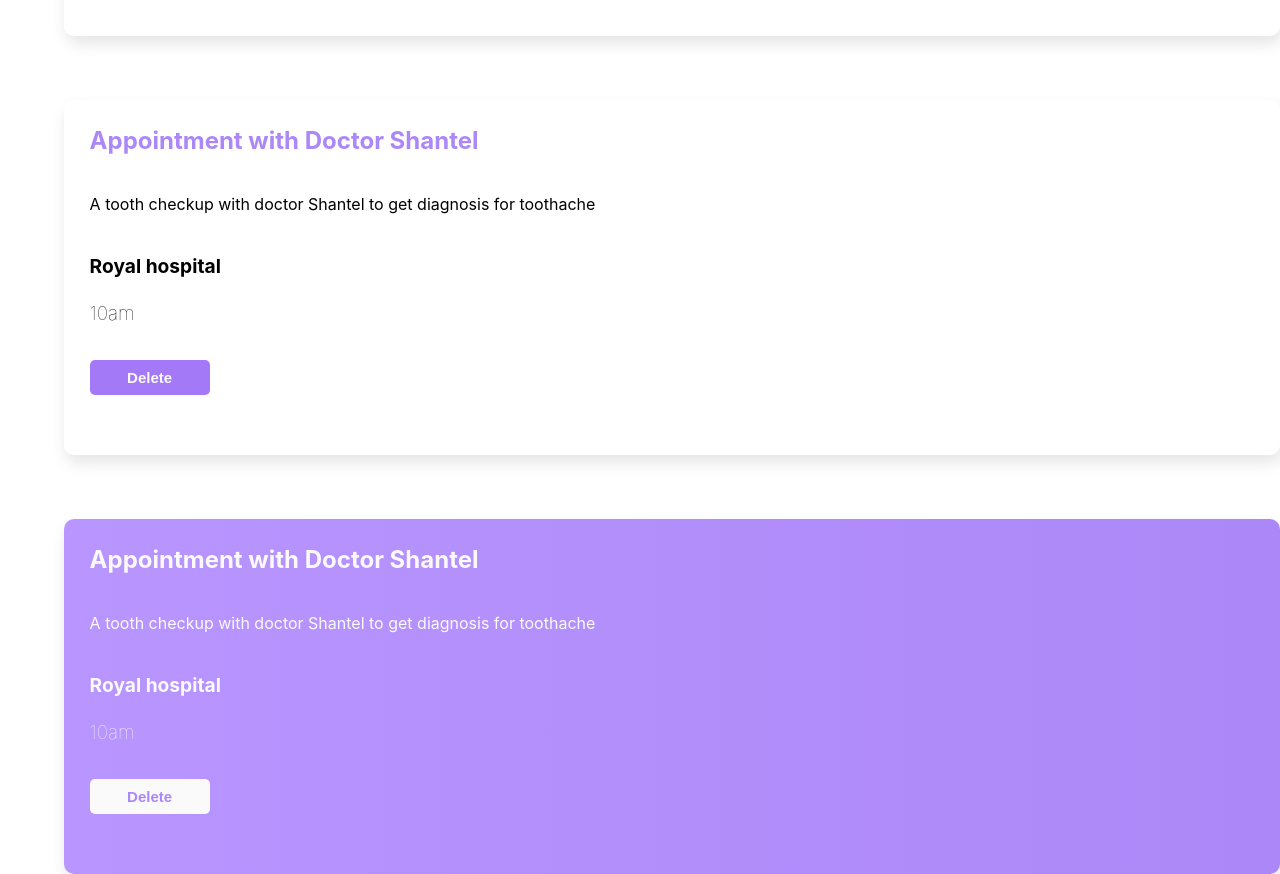
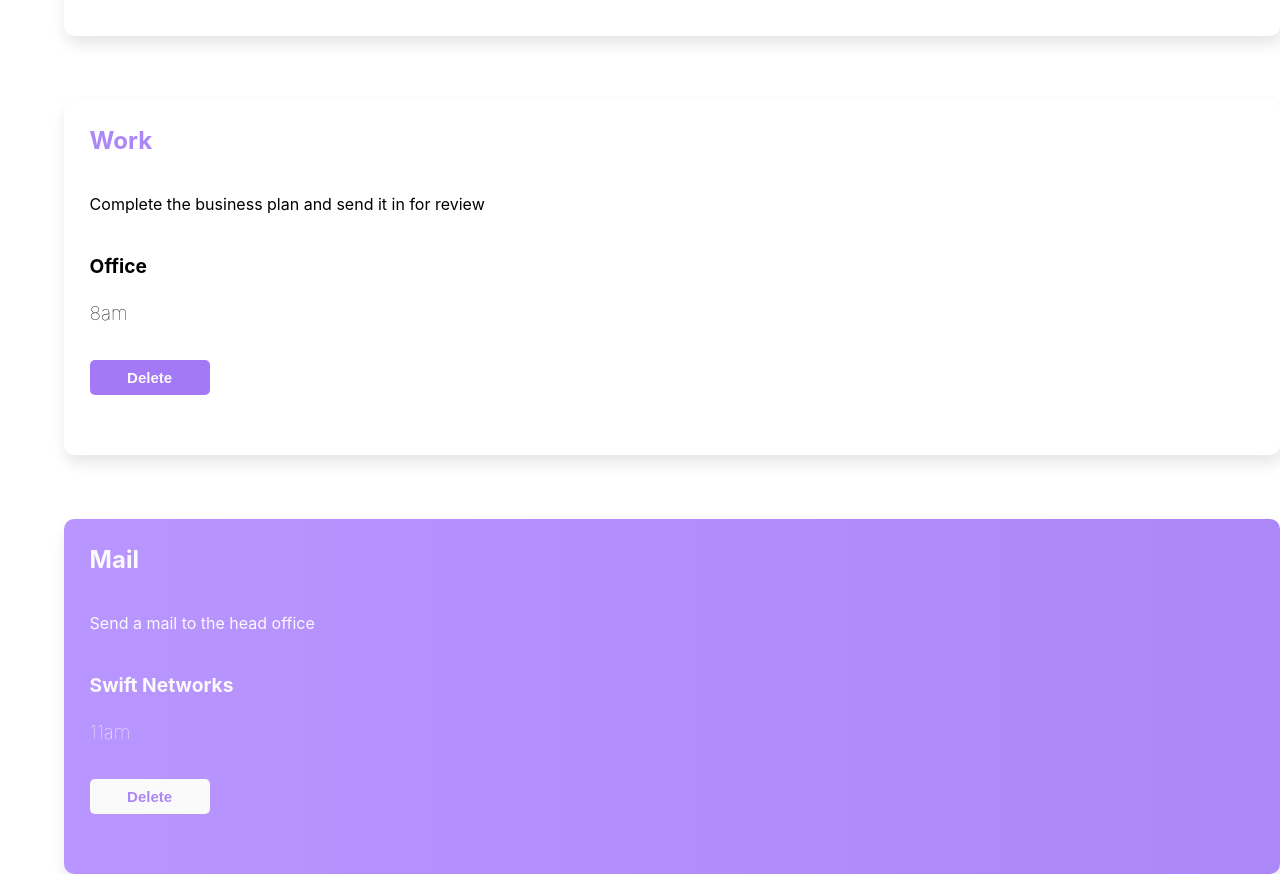
Before and after one commit to ForJessicaSake/Reminder-App, a React (Create React App) app: page / in a window 1280 px wide. Shown: the part 1300-2174 px from the top of the page. Built offline with nearby package versions, Linux system fonts and the light colour scheme; a web font is replaced by a local one.

Commit message:
i changed the input  data

```diff
--- a/src/Components/Data.js
+++ b/src/Components/Data.js
@@ -28,18 +28,18 @@ function Data() {
         id: 3
     },
     {
-        title: "Appointment with Doctor Shantel",
-        note: "A tooth checkup with doctor Shantel to get diagnosis for toothache",
-        location: "Royal hospital",
-        time: '10am',
-        id: 2
+        title: "Work",
+        note: "Complete the business plan and send it in for review",
+        location: "Office",
+        time: '8am',
+        id: 4
     },
     {
-        title: "Appointment with Doctor Shantel",
-        note: "A tooth checkup with doctor Shantel to get diagnosis for toothache",
-        location: "Royal hospital",
-        time: '10am',
-        id: 2
+        title: "Mail",
+        note: "Send a mail to the head office",
+        location: "Swift Networks",
+        time: '11am',
+        id: 5
     }])
 
     const handleDelete = (id) => {
```
